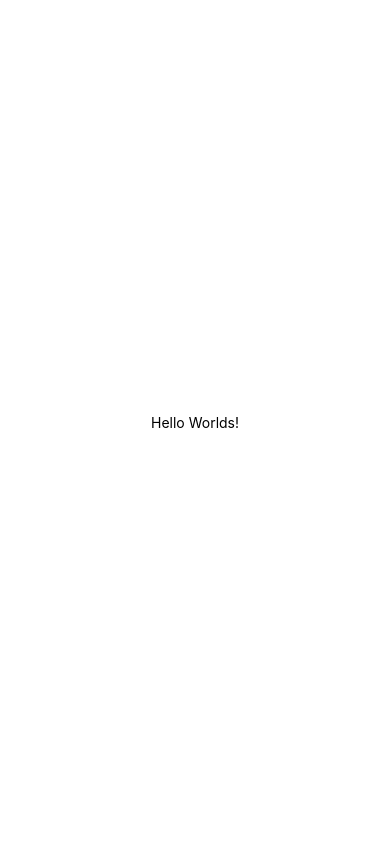
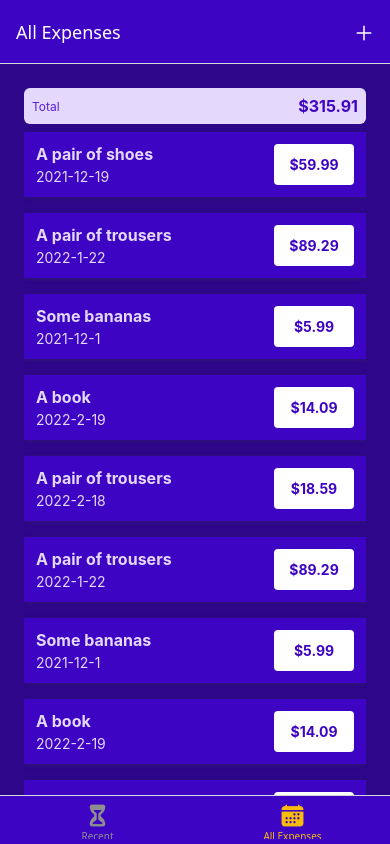
Before and after one commit to Brandoncyu/ExpenseTracker, a React Native app: screen /AllExpenses in a window 390 px wide. Built offline with nearby package versions, Linux system fonts and the light colour scheme.

Commit message:
added screens

```diff
--- a/App.js
+++ b/App.js
@@ -1,20 +1,81 @@
 import { StatusBar } from 'expo-status-bar';
-import { StyleSheet, Text, View } from 'react-native';
+import { NavigationContainer } from '@react-navigation/native';
+import { createNativeStackNavigator } from '@react-navigation/native-stack'
+import { createBottomTabNavigator } from '@react-navigation/bottom-tabs'
+import ManageExpenses from './screens/ManageExpenses';
+import RecentExpenses from './screens/RecentExpenses';
+import AllExpeneses from './screens/AllExpenses';
+import { Ionicons } from '@expo/vector-icons'
+
+import { GlobalStyles } from './constants/styles';
+import { IconButton } from './components/UI/IconButton';
+
+const Stack = createNativeStackNavigator();
+const BottomTabs = createBottomTabNavigator();
+
+function ExpensesOverview() {
+  return (
+    <BottomTabs.Navigator
+      screenOptions={({ navigation })=>({
+        headerStyle: {backgroundColor: GlobalStyles.colors.primary500 },
+        headerTintColor: 'white',
+        tabBarStyle: { backgroundColor: GlobalStyles.colors.primary500 },
+        tabBarActiveTintColor: GlobalStyles.colors.accent500,
+        headerRight: ({tintColor}) => {
+          return <IconButton
+            icon="add"
+            size={24}
+            color={tintColor}
+            onPress={()=>{ navigation.navigate('ManageExpense') }}
+          />
+        }
+      })}
+    >
+      <BottomTabs.Screen
+        name="RecentExpenses"
+        component={RecentExpenses}
+        options={{
+          title: 'Recent Expenses',
+          tabBarLabel: 'Recent',
+          tabBarIcon: ({color, size}) => <Ionicons name="hourglass" size={size} color={color} />
+        }}
+      />
+      <BottomTabs.Screen
+        name="AllExpenses"
+        component={AllExpeneses}
+        options={{
+          title: 'All Expenses',
+          tabBarLabel: 'All Expenses',
+          tabBarIcon: ({color, size}) => <Ionicons name="calendar" size={size} color={color} />
+        }}
+      />
+    </BottomTabs.Navigator>
+  )
+}
 
 export default function App() {
   return (
-    <View style={styles.container}>
-      <Text>Hello Worlds!</Text>
-      <StatusBar style="auto" />
-    </View>
+    <>
+      <StatusBar style="light" />
+      <NavigationContainer>
+        <Stack.Navigator screenOptions={{
+          headerStyle: { backgroundColor: GlobalStyles.colors.primary500 },
+          headerTintColor: 'white'
+        }}>
+          <Stack.Screen
+            name="ExpensesOverview"
+            component={ExpensesOverview}
+            options={{ headerShown: false }}
+          />
+          <Stack.Screen
+            name="ManageExpense"
+            component={ManageExpenses}
+            options={{
+              presentation: 'modal'
+            }}
+          />
+        </Stack.Navigator>
+      </NavigationContainer>
+    </>
   );
 }
-
-const styles = StyleSheet.create({
-  container: {
-    flex: 1,
-    backgroundColor: '#fff',
-    alignItems: 'center',
-    justifyContent: 'center',
-  },
-});
--- /dev/null
+++ b/components/ExpensesOutput/ExpenseItem.js
@@ -0,0 +1,74 @@
+import { Pressable, View, Text, StyleSheet } from "react-native";
+import { GlobalStyles } from "../../constants/styles";
+import { getFormatteDate } from "../../util/date";
+import { useNavigation } from "@react-navigation/native";
+
+function ExpenseItem ({description, date, amount}) {
+    const navigation = useNavigation();
+
+    function expensePressHandler() {
+        navigation.navigate("ManageExpense")
+    }
+
+    return (
+        <Pressable
+            onPress={expensePressHandler}
+            style={({pressed}) => pressed && styles.pressed }
+        >
+            <View style={styles.expenseItem}>
+                <View>
+                    <Text style={[styles.textBase, styles.description]}>{description}</Text>
+                    <Text style={styles.textBase}>{getFormatteDate(date)}</Text>
+                </View>
+                <View style={styles.amountContainer}>
+                    <Text style={styles.amount}>${amount.toFixed(2)}</Text>
+                </View>
+            </View>
+        </Pressable>
+    )
+}
+
+export default ExpenseItem;
+
+const styles = StyleSheet.create({
+    pressed: {
+        opacity: 0.75
+    },
+    expenseItem: {
+        padding: 12,
+        marginVertical: 8,
+        backgroundColor: GlobalStyles.colors.primary500,
+        flexDirection: 'row',
+        justifyContent: 'space-between',
+        borderRadus: 6,
+        elevation: 3,
+        shadowColor: GlobalStyles.colors.gray500,
+        shadowRadius: 4,
+        shadowOffset: {
+            width: 1,
+            height: 1
+        },
+        shadowOpacity: 0.4
+    },
+    textBase: {
+        color: GlobalStyles.colors.primary50
+    },
+    description: {
+        fontSize: 16,
+        marginBottom: 4,
+        fontWeight: 'bold'
+    },
+    amountContainer: {
+        paddingHorizontal: 12,
+        paddingVertical: 4,
+        backgroundColor: 'white',
+        justifyContent: 'center',
+        alignItems: 'center',
+        borderRadius: 4,
+        minWidth: 80
+    },
+    amount: {
+        color: GlobalStyles.colors.primary500,
+        fontWeight: 'bold'
+    }
+})
--- /dev/null
+++ b/components/ExpensesOutput/ExpensesList.js
@@ -0,0 +1,20 @@
+import { FlatList } from "react-native"
+import ExpenseItem from "./ExpenseItem"
+
+function renderExpenseItem(itemData) {
+    return (
+        <ExpenseItem {...itemData.item} />
+    )
+}
+
+function ExpensesList ({expenses}){
+    return (
+        <FlatList
+            data={expenses}
+            renderItem={renderExpenseItem}
+            keyExtractor={(item) => item.id}
+        />
+    )
+}
+
+export default ExpensesList
--- /dev/null
+++ b/components/ExpensesOutput/ExpensesOutput.js
@@ -0,0 +1,82 @@
+import { View, StyleSheet } from "react-native"
+import ExpensesSummary from "./ExpensesSummary"
+import ExpensesList from "./ExpensesList"
+import { GlobalStyles } from "../../constants/styles"
+
+const DUMMY_EXPENSES = [
+    {
+        id: 'e1',
+        description: 'A pair of shoes',
+        amount: 59.99,
+        date: new Date('2021-12-19')
+    },
+    {
+        id: 'e2',
+        description: 'A pair of trousers',
+        amount: 89.29,
+        date: new Date('2022-01-22')
+    },
+    {
+        id: 'e3',
+        description: 'Some bananas',
+        amount: 5.99,
+        date: new Date('2021-12-01')
+    },
+    {
+        id: 'e4',
+        description: 'A book',
+        amount: 14.09,
+        date: new Date('2022-02-19')
+    },
+    {
+        id: 'e5',
+        description: 'A pair of trousers',
+        amount: 18.59,
+        date: new Date('2022-02-18')
+    },
+    {
+        id: 'e6',
+        description: 'A pair of trousers',
+        amount: 89.29,
+        date: new Date('2022-01-22')
+    },
+    {
+        id: 'e7',
+        description: 'Some bananas',
+        amount: 5.99,
+        date: new Date('2021-12-01')
+    },
+    {
+        id: 'e8',
+        description: 'A book',
+        amount: 14.09,
+        date: new Date('2022-02-19')
+    },
+    {
+        id: 'e9',
+        description: 'A pair of trousers',
+        amount: 18.59,
+        date: new Date('2022-02-18')
+    },
+]
+
+function ExpensesOutput({ expenses, expensesPeriod }) {
+    return (
+        <View style={styles.container}>
+            <ExpensesSummary expenses={DUMMY_EXPENSES} periodName={expensesPeriod} />
+            <ExpensesList expenses={DUMMY_EXPENSES} />
+        </View>
+    )
+}
+
+export default ExpensesOutput;
+
+const styles = StyleSheet.create({
+    container: {
+        flex: 1,
+        paddingHorizontal: 24,
+        paddingTop: 24,
+        padding: 0,
+        backgroundColor: GlobalStyles.colors.primary700
+    }
+})
--- /dev/null
+++ b/components/ExpensesOutput/ExpensesSummary.js
@@ -0,0 +1,37 @@
+import { View, Text, StyleSheet } from "react-native"
+import { GlobalStyles } from "../../constants/styles";
+
+function ExpensesSummary ({ expenses, periodName}){
+    const expensesSum = expenses.reduce((sum, expense) => {
+        return sum += expense.amount;
+    }, 0);
+
+    return (
+        <View style={styles.container}>
+            <Text style={styles.period}>{periodName}</Text>
+            <Text style={styles.sum}>${expensesSum.toFixed(2)}</Text>
+        </View>
+    )
+}
+
+export default ExpensesSummary;
+
+const styles = StyleSheet.create({
+    container: {
+        padding: 8,
+        backgroundColor: GlobalStyles.colors.primary50,
+        borderRadius: 6,
+        flexDirection: 'row',
+        justifyContent: 'space-between',
+        alignItems: 'center'
+    },
+    period: {
+        fontSize: 12,
+        color: GlobalStyles.colors.primary400,
+    },
+    sum: {
+        fontSize: 16,
+        fontWeight: 'bold',
+        color: GlobalStyles.colors.primary500,
+    }
+})
--- /dev/null
+++ b/components/UI/IconButton.js
@@ -0,0 +1,28 @@
+import { Pressable, View, StyleSheet } from "react-native";
+import { Ionicons } from '@expo/vector-icons';
+
+export function IconButton({icon, size, color, onPress}) {
+    return (
+        <Pressable onPress={onPress} style={({pressed}) => pressed && styles.pressed }>
+            <View style={styles.buttonContainer}>
+                <Ionicons
+                    name={icon}
+                    size={size}
+                    color={color}
+                />
+            </View>
+        </Pressable>
+    )
+}
+
+const styles = StyleSheet.create({
+    buttonContainer: {
+        borderRadius: 24,
+        padding: 6,
+        marginHorizontal: 8,
+        marginTop: 2
+    },
+    pressed: {
+        opacity: 0.75
+    }
+})
--- /dev/null
+++ b/constants/styles.js
@@ -0,0 +1,16 @@
+export const GlobalStyles = {
+    colors: {
+      primary50: '#e4d9fd',
+      primary100: '#c6affc',
+      primary200: '#a281f0',
+      primary400: '#5721d4',
+      primary500: '#3e04c3',
+      primary700: '#2d0689',
+      primary800: '#200364',
+      accent500: '#f7bc0c',
+      error50: '#fcc4e4',
+      error500: '#9b095c',
+      gray500: '#39324a',
+      gray700: '#221c30',
+    },
+  };
--- a/screens/AllExpenses.js
+++ b/screens/AllExpenses.js
@@ -1,8 +1,8 @@
-import { Text } from 'react-native';
+import ExpensesOutput from '../components/ExpensesOutput/ExpensesOutput';
 
 function AllExpeneses () {
     return (
-        <Text>AllExpenses Screen</Text>
+        <ExpensesOutput expensesPeriod={"Total"} />
     )
 }
 
--- a/screens/RecentExpenses.js
+++ b/screens/RecentExpenses.js
@@ -1,10 +1,8 @@
-import { Text } from 'react-native';
+import ExpensesOutput from '../components/ExpensesOutput/ExpensesOutput';
 
 function RecentExpenses () {
     return (
-        <Text>
-            RecentExpenses Screen
-        </Text>
+        <ExpensesOutput expensesPeriod={"Last 7 days"} />
     )
 }
 
--- /dev/null
+++ b/util/date.js
@@ -0,0 +1,3 @@
+export function getFormatteDate(date){
+    return `${date.getFullYear()}-${date.getMonth() + 1}-${date.getDate()}`
+}
```
